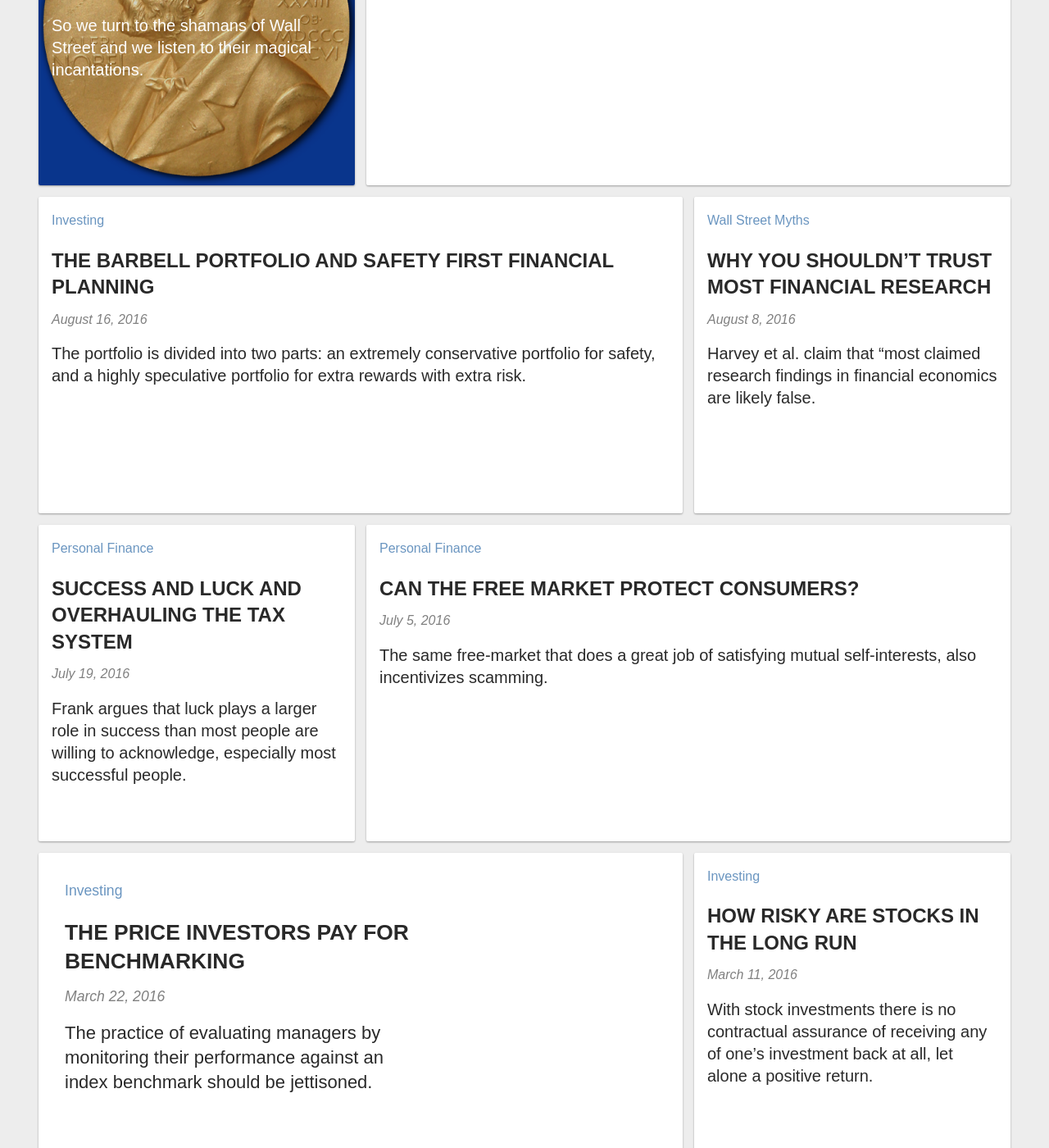
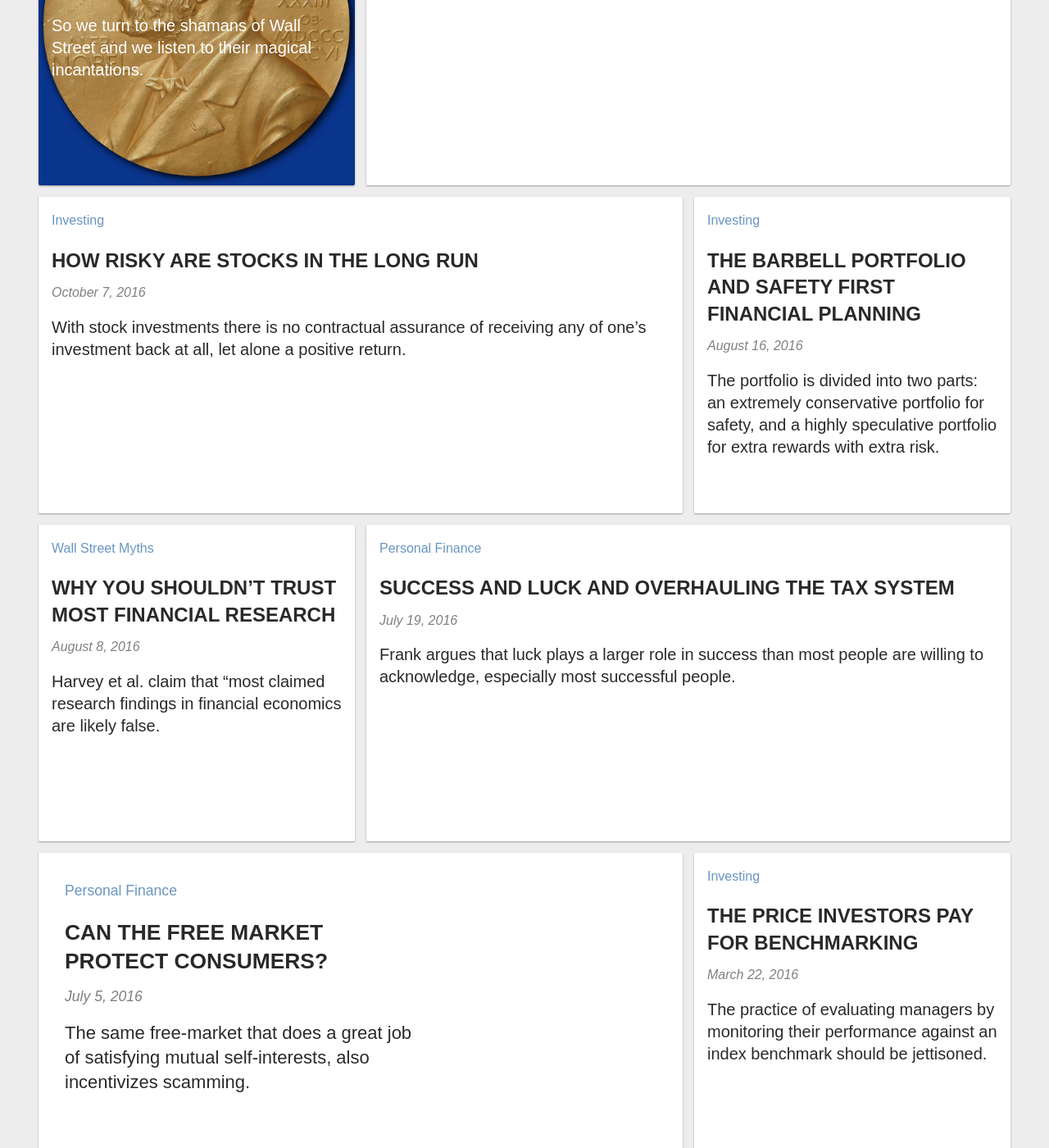
Before and after one commit to plynty/compendiumfinance, a Jekyll site: the page built from index.md, in a window 1280 px wide and 1400 px high, scrolled down 3559 px. Shown: the whole window at 82% size. Built offline with Jekyll 4.4.1, drawn with Linux system fonts in a browser that asks for light colours; nearby versions of some CDN libraries; some web fonts are replaced.

Commit message:
Updated Wall Street Babel

```diff
--- a/_articles/wall-street-babel.md
+++ b/_articles/wall-street-babel.md
@@ -1,6 +1,6 @@
 ---
 title: HOW RISKY ARE STOCKS IN THE LONG RUN
-date: 2016-03-11 00:00:00 Z
+date: 2016-10-07 00:00:00 Z
 categories:
 - Investing
 position: 18
```
